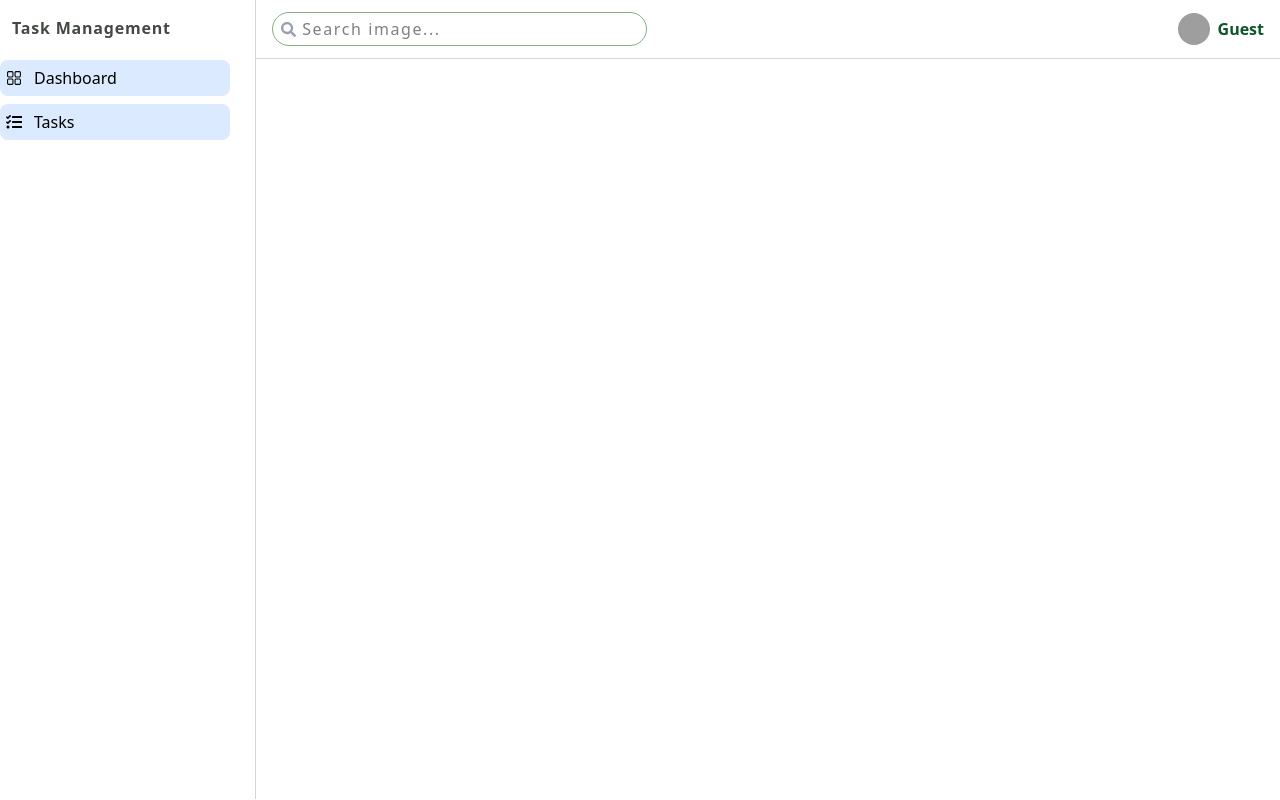
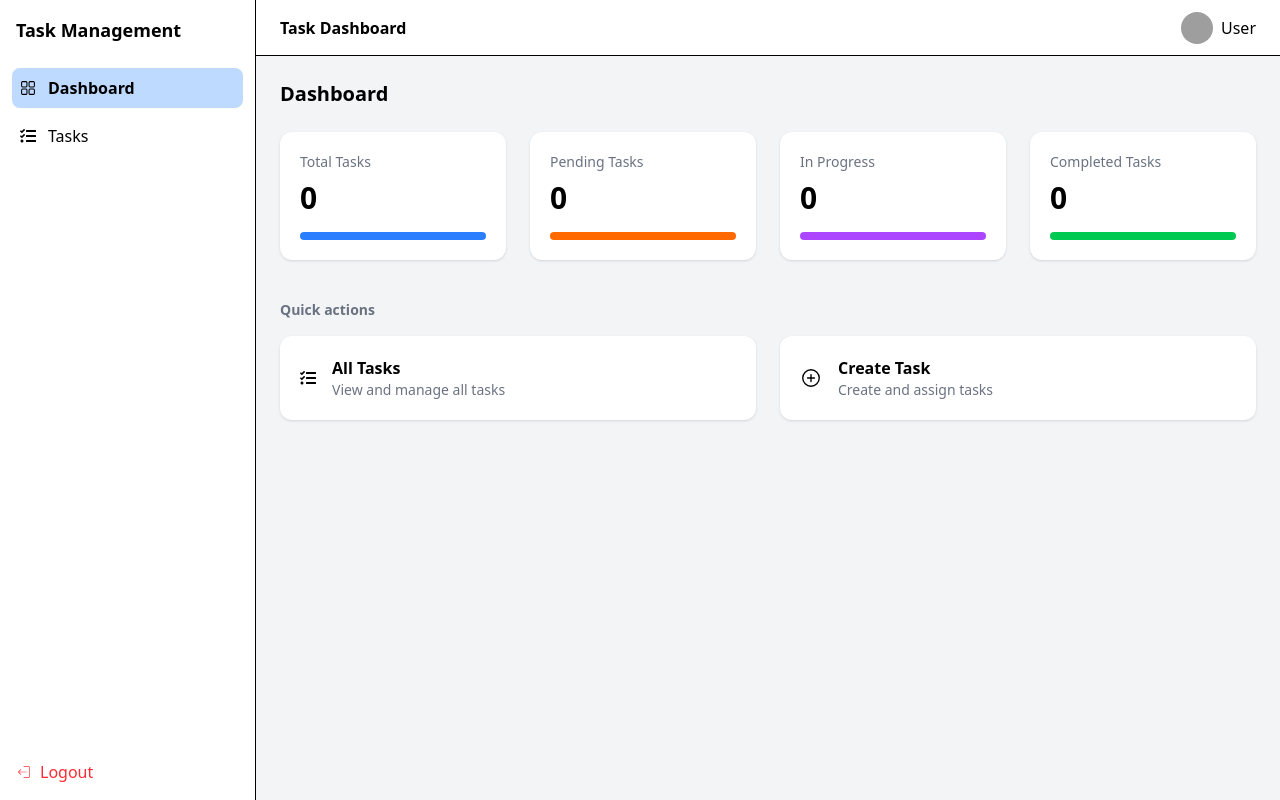
Before and after one commit to merupeshpradhan/Task-Management-Dashboard, a React app in the folder Frontend/: page /taskmanagement in a window 1280 px wide. Built offline with nearby package versions, Linux system fonts and the light colour scheme; no server answers; grey boxes are pictures that could not be loaded; the HTML template or start-up script is replaced by a standard one.

Commit message:
Implement dashboard layout with sidebar and navbar; add task management features and dashboard stats

```diff
--- a/Frontend/src/App.jsx
+++ b/Frontend/src/App.jsx
@@ -1,8 +1,12 @@
-import { Route, Routes } from "react-router-dom";
+import { Routes, Route } from "react-router-dom";
 import Starting from "./pages/Starting";
 import SignIn from "./pages/Auth/SignIn/SignIn";
 import SignUp from "./pages/Auth/SignUp/SignUp";
+import DashboardLayout from "./pages/layouts/DashboardLayout";
 import TaskManagement from "./pages/Tasks/TaskManagement";
+import AllTasks from "./pages/Tasks/AllTasks";
+import CreateTask from "./pages/Tasks/CreateTask";
+// import Tasks from "./pages/Tasks/Tasks";
 
 function App() {
   return (
@@ -10,7 +14,14 @@ function App() {
       <Route path="/" element={<Starting />} />
       <Route path="/signin" element={<SignIn />} />
       <Route path="/signup" element={<SignUp />} />
-      <Route path="/taskmanagement" element={<TaskManagement />} />
+
+      {/* DASHBOARD LAYOUT */}
+      <Route path="/" element={<DashboardLayout />}>
+        <Route path="taskmanagement" element={<TaskManagement />} />
+        <Route path="alltasks" element={<AllTasks />} />
+        <Route path="createtask" element={<CreateTask />} />
+        {/* <Route path="/tasks" element={<Tasks />} /> */}
+      </Route>
     </Routes>
   );
 }
--- a/Frontend/src/components/Navbar.jsx
+++ b/Frontend/src/components/Navbar.jsx
@@ -1,31 +1,33 @@
 import { useEffect, useState } from "react";
-import SearchBar from "../pages/Tasks/SearchBar";
 
 function Navbar() {
   const [user, setUser] = useState(null);
 
   useEffect(() => {
-    const storedUser = localStorage.getItem("user");
-    if (storedUser) {
-      setUser(JSON.parse(storedUser));
-    }
+    const updateUser = () => {
+      const storedUser = localStorage.getItem("user");
+      setUser(storedUser ? JSON.parse(storedUser) : null);
+    };
+
+    updateUser();
+    window.addEventListener("userUpdated", updateUser);
+
+    return () =>
+      window.removeEventListener("userUpdated", updateUser);
   }, []);
 
   return (
-    <nav className="w-full  py-3 px-4 flex justify-between items-center z-50">
-      {/* Logo / App Name */}
-      <div className="flex items-center gap-2">
-        <SearchBar />
-      </div>
-      {/* User Info */}
+    <nav className="h-14 bg-white border-b flex items-center justify-between px-6">
+      <h1 className="font-semibold">Task Dashboard</h1>
+
       <div className="flex items-center gap-2">
         <img
           src="/user-image.png"
-          alt={user?.fullName}
+          alt="user"
           className="w-8 h-8 rounded-full"
         />
-        <span className="font-semibold text-green-900">
-          {user?.fullName || "Guest"}
+        <span className="font-medium">
+          {user?.fullName || "User"}
         </span>
       </div>
     </nav>
--- /dev/null
+++ b/Frontend/src/components/Sidebar.jsx
@@ -0,0 +1,52 @@
+import { Link, useLocation } from "react-router-dom";
+import { RxDashboard } from "react-icons/rx";
+import { FaTasks } from "react-icons/fa";
+import { CiLogout } from "react-icons/ci";
+
+function Sidebar() {
+  const location = useLocation();
+
+  const isActive = (path) =>
+    location.pathname === path
+      ? "bg-blue-200 font-semibold"
+      : "hover:bg-blue-100";
+
+  return (
+    <div className="w-[20vw] h-screen fixed left-0 top-0 bg-white border-r flex flex-col justify-between">
+      {/* TOP */}
+      <div>
+        <h1 className="mt-4 ml-4 font-bold text-lg">
+          Task Management
+        </h1>
+
+        <Link
+          to="/taskmanagement"
+          className={`mx-3 mt-6 flex items-center gap-3 p-2 rounded-lg ${isActive(
+            "/taskmanagement"
+          )}`}
+        >
+          <RxDashboard />
+          Dashboard
+        </Link>
+
+        <Link
+          to="/alltasks"
+          className={`mx-3 mt-2 flex items-center gap-3 p-2 rounded-lg ${isActive(
+            "/alltasks"
+          )}`}
+        >
+          <FaTasks />
+          Tasks
+        </Link>
+      </div>
+
+      {/* LOGOUT */}
+      <button className="m-4 flex items-center gap-2 text-red-500">
+        <CiLogout />
+        Logout
+      </button>
+    </div>
+  );
+}
+
+export default Sidebar;
--- /dev/null
+++ b/Frontend/src/pages/Tasks/AllTasks.jsx
@@ -0,0 +1,9 @@
+import React from 'react'
+
+function AllTasks() {
+  return (
+    <div>AllTasks</div>
+  )
+}
+
+export default AllTasks
--- /dev/null
+++ b/Frontend/src/pages/Tasks/CreateTask.jsx
@@ -0,0 +1,9 @@
+import React from 'react'
+
+function CreateTask() {
+  return (
+    <div>CreateTask</div>
+  )
+}
+
+export default CreateTask
--- a/Frontend/src/pages/Tasks/TaskManagement.jsx
+++ b/Frontend/src/pages/Tasks/TaskManagement.jsx
@@ -1,40 +1,71 @@
 import { Link } from "react-router-dom";
-import Navbar from "../../components/Navbar";
-import { RxDashboard } from "react-icons/rx";
+import { useDashboardStats } from "./useDashboardStats";
 import { FaTasks } from "react-icons/fa";
+import { IoAddCircleOutline } from "react-icons/io5";
 
 function TaskManagement() {
+  const { total, pending, inProgress, completed } = useDashboardStats();
+
   return (
-    <div className="flex">
-      <div className="w-[25vw] h-[99.9vh] border-r border-gray-300">
-        <h1 className="mt-4 ml-3 font-bold text-md tracking-wider text-[#444944]">
-          Task Management
-        </h1>
-        <div className="mt-5">
+    <>
+      <h2 className="text-xl font-semibold mb-6">Dashboard</h2>
+
+      {/* STATS */}
+      <div className="grid grid-cols-1 md:grid-cols-4 gap-6">
+        <StatCard title="Total Tasks" value={total} color="bg-blue-500" />
+        <StatCard title="Pending Tasks" value={pending} color="bg-orange-500" />
+        <StatCard title="In Progress" value={inProgress} color="bg-purple-500" />
+        <StatCard title="Completed Tasks" value={completed} color="bg-green-500" />
+      </div>
+
+      {/* QUICK ACTIONS */}
+      <div className="mt-10">
+        <h3 className="text-sm font-semibold text-gray-500 mb-4">
+          Quick actions
+        </h3>
+
+        <div className="grid grid-cols-1 md:grid-cols-2 gap-6">
           <Link
-            to="/taskmanagement"
-            className="w-[90%] flex items-center gap-3 bg-blue-100 p-1.5 rounded-lg"
-          >
-            <RxDashboard />
-            <p>Dashboard</p>
-          </Link>
-        </div>
-        <div className="mt-2">
-          <Link
-            to="/taskmanagement"
-            className="w-[90%] flex items-center gap-3 bg-blue-100 p-1.5 rounded-lg"
+            to="/alltasks"
+            className="bg-white p-5 rounded-xl shadow flex items-center gap-4"
           >
             <FaTasks />
-            <p>Tasks</p>
+            <div>
+              <h4 className="font-semibold">All Tasks</h4>
+              <p className="text-sm text-gray-500">
+                View and manage all tasks
+              </p>
+            </div>
+          </Link>
+
+          <Link
+            to="/createtask"
+            className="bg-white p-5 rounded-xl shadow flex items-center gap-4"
+          >
+            <IoAddCircleOutline size={22} />
+            <div>
+              <h4 className="font-semibold">Create Task</h4>
+              <p className="text-sm text-gray-500">
+                Create and assign tasks
+              </p>
+            </div>
           </Link>
         </div>
       </div>
-      <div className="w-full">
-        <Navbar />
-        <hr className="border-gray-300" />
-      </div>
-    </div>
+    </>
   );
 }
 
 export default TaskManagement;
+
+/* ---------------- STAT CARD ---------------- */
+
+function StatCard({ title, value, color }) {
+  return (
+    <div className="bg-white p-5 rounded-xl shadow">
+      <p className="text-gray-500 text-sm">{title}</p>
+      <h2 className="text-3xl font-bold mt-2">{value}</h2>
+      <div className={`h-2 mt-4 rounded ${color}`} />
+    </div>
+  );
+}
--- /dev/null
+++ b/Frontend/src/pages/Tasks/useDashboardStats.js
@@ -0,0 +1,33 @@
+import { useEffect, useState } from "react";
+import api from "../Api/api";
+
+export const useDashboardStats = () => {
+  const [stats, setStats] = useState({
+    total: 0,
+    pending: 0,
+    inProgress: 0,
+    completed: 0,
+  });
+
+  useEffect(() => {
+    const fetchStats = async () => {
+      try {
+        const res = await api.get("/tasks"); // ADMIN ALL TASKS
+        const tasks = res.data.data;
+
+        setStats({
+          total: tasks.length,
+          pending: tasks.filter(t => t.status === "pending").length,
+          inProgress: tasks.filter(t => t.status === "in-progress").length,
+          completed: tasks.filter(t => t.status === "completed").length,
+        });
+      } catch (error) {
+        console.error("Dashboard stats error:", error);
+      }
+    };
+
+    fetchStats();
+  }, []);
+
+  return stats;
+};
--- /dev/null
+++ b/Frontend/src/pages/layouts/DashboardLayout.jsx
@@ -0,0 +1,20 @@
+import Navbar from "../../components/Navbar";
+import Sidebar from "../../components/Sidebar";
+import { Outlet } from "react-router-dom";
+
+function DashboardLayout() {
+  return (
+    <div className="flex">
+      <Sidebar />
+
+      <div className="ml-[20vw] w-[80vw] min-h-screen bg-gray-100">
+        <Navbar />
+        <div className="p-6">
+          <Outlet />
+        </div>
+      </div>
+    </div>
+  );
+}
+
+export default DashboardLayout;
```
Also changed, not shown: Frontend/src/pages/Tasks/Tasks.jsx (added), 1 other file (tests, documents, lock files or other folders).
